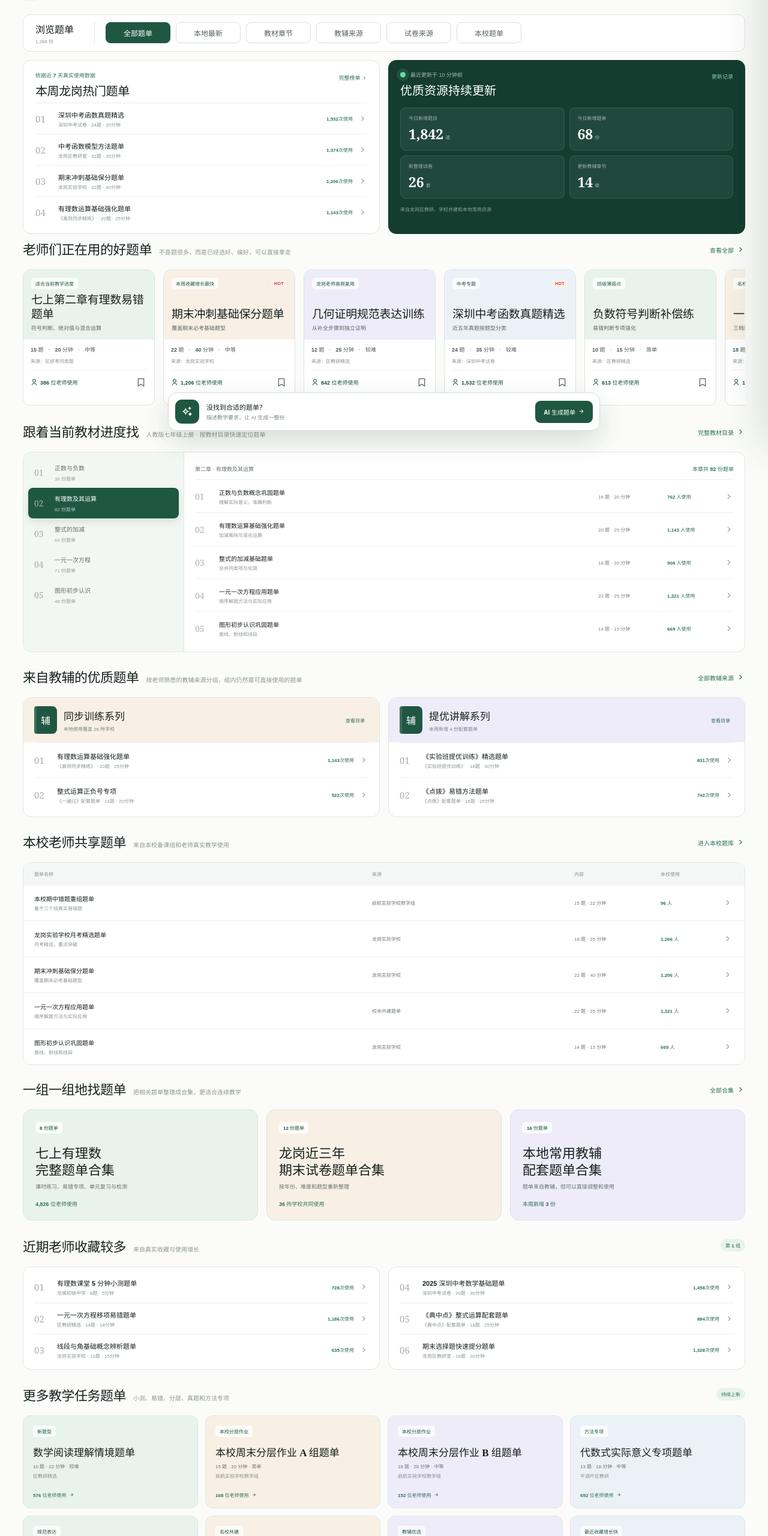
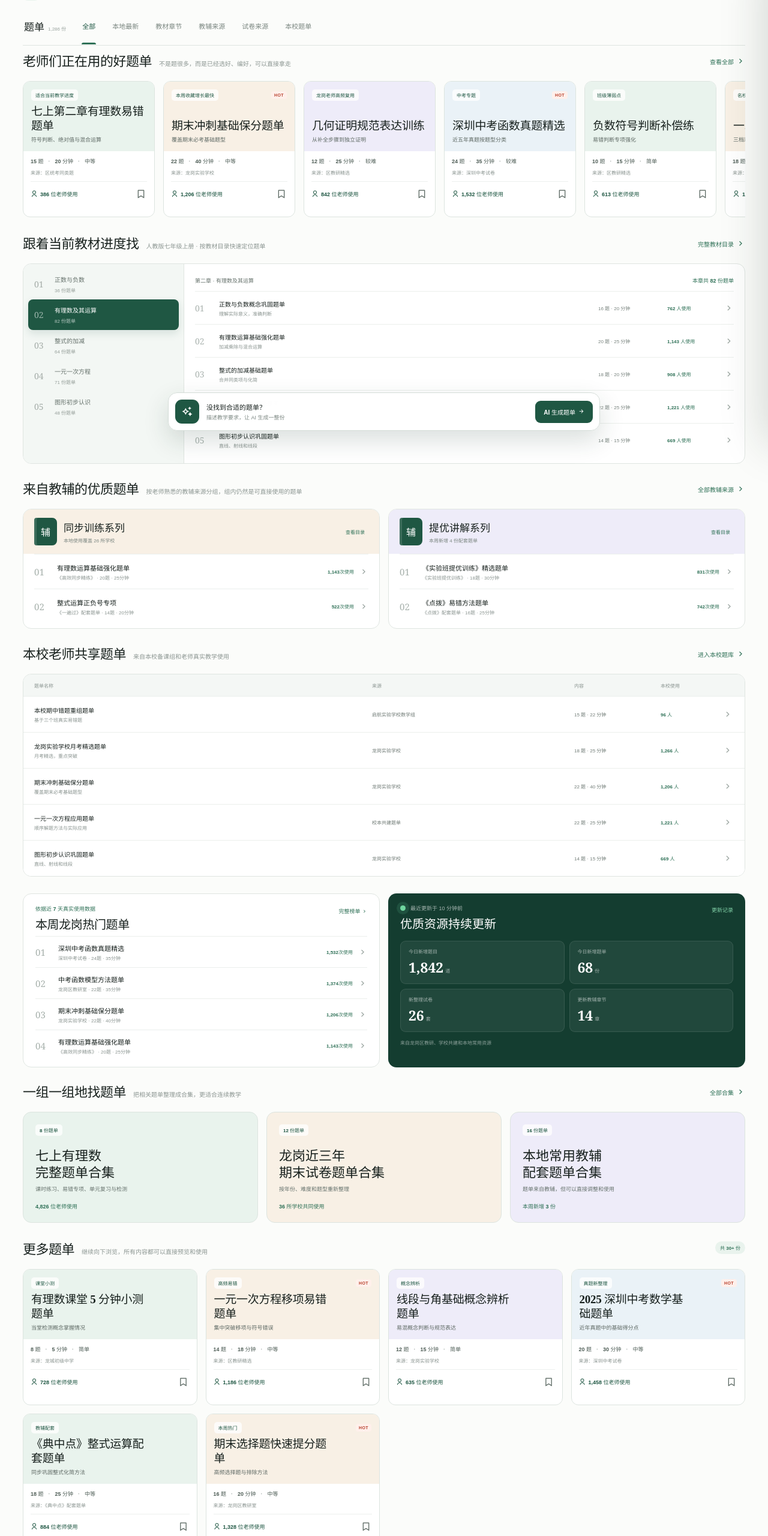
Before and after one commit to djxky/feixiang-question-bank-demo, a website built with Vite: page index.html in a window 1280 px wide. Shown: the part 60-2620 px from the top of the page at 60% size. Built offline with nearby package versions, Linux system fonts and the light colour scheme.

Commit message:
Refine browse order and long tail feed

```diff
--- a/index.html
+++ b/index.html
@@ -22,19 +22,14 @@
       </section>
 
       <section class="category-browser" aria-label="题单分类">
-        <div class="category-label">
-          <b>浏览题单</b>
-          <span>1,286 份</span>
-        </div>
-        <div class="category-scroller">
-          <div id="filterChips" class="filter-chips" role="tablist" aria-label="题单筛选">
-            <button class="active" data-filter="all">全部题单</button>
-            <button data-filter="latest">本地最新</button>
-            <button data-filter="chapter">教材章节</button>
-            <button data-filter="workbook">教辅来源</button>
-            <button data-filter="paper">试卷来源</button>
-            <button data-filter="school">本校题单</button>
-          </div>
+        <div class="category-tabs-head"><b>题单</b><span>1,286 份</span></div>
+        <div id="filterChips" class="filter-chips category-tabs" role="tablist" aria-label="题单分类">
+          <button class="active" data-filter="all">全部</button>
+          <button data-filter="latest">本地最新</button>
+          <button data-filter="chapter">教材章节</button>
+          <button data-filter="workbook">教辅来源</button>
+          <button data-filter="paper">试卷来源</button>
+          <button data-filter="school">本校题单</button>
         </div>
       </section>
 
--- a/main.js
+++ b/main.js
@@ -208,37 +208,10 @@
 
 function infiniteBatchMarkup(batch, cycle) {
   const list = batch.ids.map(id => byId[id]).filter(Boolean);
-  if (batch.layout === "rows") {
-    const half = Math.ceil(list.length / 2);
-    return `
-      <section class="endless-batch">
-        <header class="shelf-header"><div class="shelf-title"><h2>${batch.title}</h2><p>${batch.subtitle}</p></div><span class="batch-mark">第 ${cycle + 1} 组</span></header>
-        <div class="endless-row-panels">
-          <article>${list.slice(0,half).map((topic,index)=>compactRow(topic,index+1)).join("")}</article>
-          <article>${list.slice(half).map((topic,index)=>compactRow(topic,index+half+1)).join("")}</article>
-        </div>
-      </section>`;
-  }
-  if (batch.layout === "tiles") {
-    return `
-      <section class="endless-batch">
-        <header class="shelf-header"><div class="shelf-title"><h2>${batch.title}</h2><p>${batch.subtitle}</p></div><span class="batch-mark">持续上新</span></header>
-        <div class="endless-tile-grid">
-          ${list.map(topic => `
-            <button class="endless-tile" data-topic="${topic.id}">
-              <span>${topic.reason}</span>
-              <h3>${topic.title}</h3>
-              <p>${topic.questions} 题 · ${topic.minutes} 分钟 · ${topic.difficulty}</p>
-              <small>${topic.source}</small>
-              <strong>${topic.usage.toLocaleString()} 位老师使用 <i class="ri-arrow-right-line"></i></strong>
-            </button>`).join("")}
-        </div>
-      </section>`;
-  }
   return `
     <section class="endless-batch">
-      <header class="shelf-header"><div class="shelf-title"><h2>${batch.title}</h2><p>${batch.subtitle}</p></div><span class="batch-mark">NEW</span></header>
-      <div class="shelf-viewport"><div class="shelf-track">${list.map(topicCard).join("")}</div></div>
+      ${cycle === 0 ? `<header class="shelf-header"><div class="shelf-title"><h2>更多题单</h2><p>继续向下浏览，所有内容都可以直接预览和使用</p></div><span class="batch-mark">共 30+ 份</span></header>` : ""}
+      <div class="flat-resource-grid">${list.map(topicCard).join("")}</div>
     </section>`;
 }
 
@@ -276,6 +249,10 @@
 
 function renderDefaultFeed() {
   return [
+    shelf("老师们正在用的好题单", "不是题很多，而是已经选好、编好，可以直接拿走", ["t1","t2","t3","t4","t5","t6","t7"]),
+    chapterSection(),
+    workbookSection(),
+    schoolSection(),
     `
     <section class="weekly-resource">
       <article class="list-panel">
@@ -293,10 +270,6 @@
         <footer>来自龙岗区教研、学校共建和本地常用资源</footer>
       </article>
     </section>`,
-    shelf("老师们正在用的好题单", "不是题很多，而是已经选好、编好，可以直接拿走", ["t1","t2","t3","t4","t5","t6","t7"]),
-    chapterSection(),
-    workbookSection(),
-    schoolSection(),
     `
     <section class="collection-section">
       <header class="shelf-header"><div class="shelf-title"><h2>一组一组地找题单</h2><p>把相关题单整理成合集，更适合连续教学</p></div><button class="view-all">全部合集 <i class="ri-arrow-right-s-line"></i></button></header>
--- a/styles.css
+++ b/styles.css
@@ -497,3 +497,34 @@
 @media (prefers-reduced-motion: reduce) {
   *, *::before, *::after { scroll-behavior: auto !important; transition: none !important; }
 }
+
+/* Browse tabs and the long-tail resource grid */
+.category-browser {
+  min-height: 52px; display: flex; align-items: center; gap: 24px; padding: 0;
+  border: 0; border-bottom: 1px solid var(--line); border-radius: 0; background: transparent;
+}
+.category-tabs-head { display: flex; align-items: baseline; gap: 6px; padding: 0 2px 12px; white-space: nowrap; }
+.category-tabs-head b { font-family: "STSong", "Songti SC", serif; font-size: 17px; }
+.category-tabs-head span { color: #9aa49f; font-size: 8px; }
+.category-tabs { min-width: 0; flex: 1; display: flex; align-self: stretch; align-items: stretch; gap: 26px !important; overflow-x: auto; scrollbar-width: none; }
+.category-tabs::-webkit-scrollbar { display: none; }
+.category-tabs button {
+  position: relative; min-width: auto !important; display: inline-flex; align-items: center; padding: 0 1px 12px !important;
+  color: #7b8781 !important; font-size: 11px !important; white-space: nowrap; border: 0 !important; border-radius: 0 !important;
+  background: transparent !important;
+}
+.category-tabs button:hover { color: var(--green-800) !important; }
+.category-tabs button.active { color: var(--green-900) !important; font-weight: 700; }
+.category-tabs button.active::after { content: ""; position: absolute; right: 0; bottom: -1px; left: 0; height: 3px; border-radius: 3px 3px 0 0; background: var(--green-800); }
+.flat-resource-grid { display: grid; grid-template-columns: repeat(4, minmax(0, 1fr)); gap: 14px; }
+.flat-resource-grid .topic-card { width: 100%; }
+.endless-batch + .endless-batch { margin-top: 18px; }
+
+@media (max-width: 600px) {
+  .category-browser { gap: 13px; }
+  .category-tabs-head { padding-bottom: 10px; }
+  .category-tabs { gap: 18px !important; }
+  .category-tabs button { padding-bottom: 10px !important; }
+  .flat-resource-grid { grid-template-columns: repeat(2, minmax(0, 1fr)); gap: 10px; }
+  .flat-resource-grid .topic-card { min-height: 214px; }
+}
```
